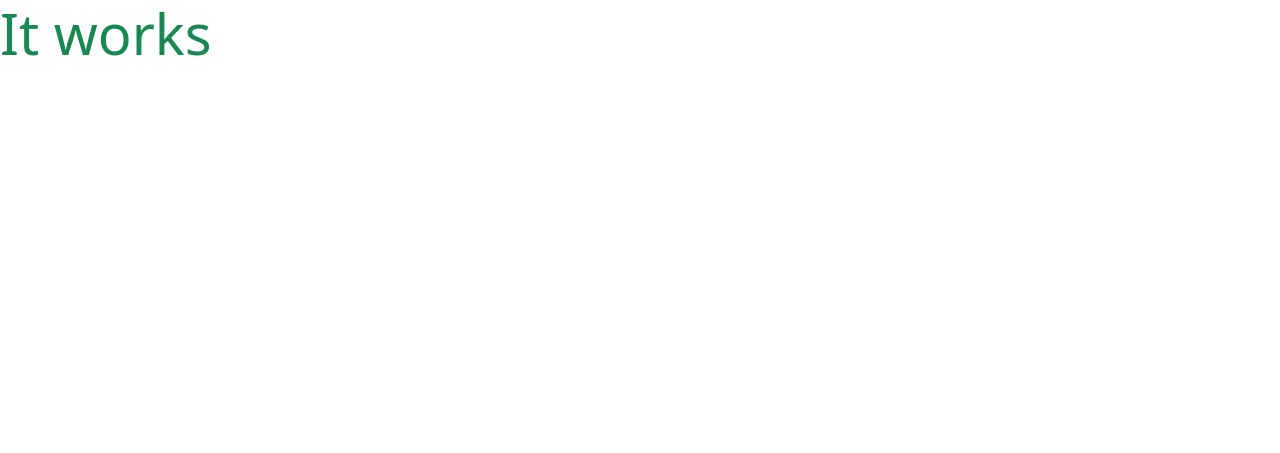
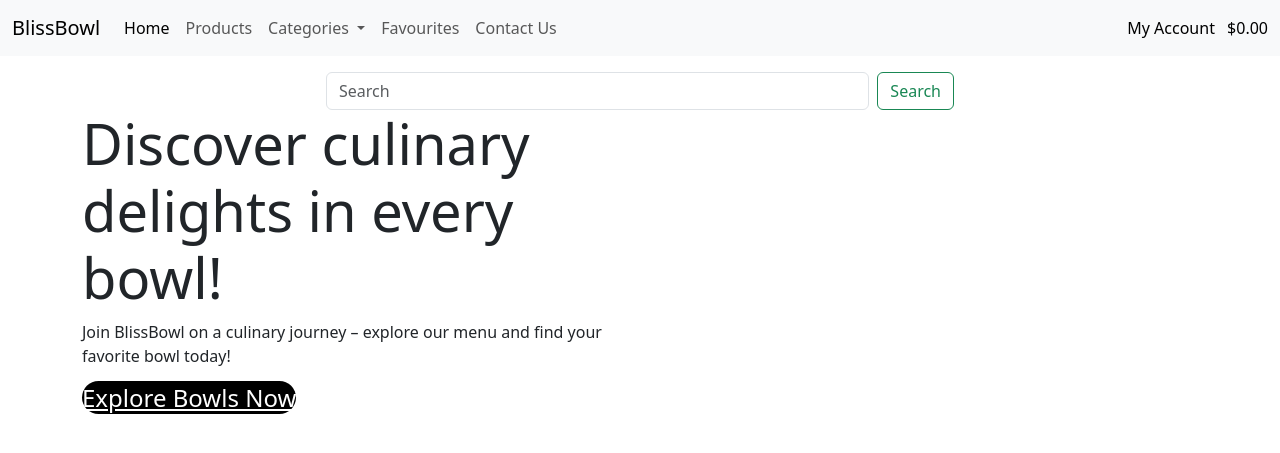
Before and after one commit to nataliiasolomchak21/blissbowl, a Django app: page / in a window 1280 px wide. Shown: the top 453 px of the page. Run offline with Django 3.2, Linux system fonts and the light colour scheme.

Commit message:
Add header and home page text

```diff
--- a/homepage/templates/homepage/index.html
+++ b/homepage/templates/homepage/index.html
@@ -1,6 +1,24 @@
 {% extends "base.html" %}
 {% load static %}
 
+{% block page_header %}
+<div class="container header-container">
+    <div class="row">
+        <div class="col"></div>
+    </div>
+</div>
+{% endblock %}
+
 {% block content %}
-<h1 class="display-4 text-success">It works</h1>
+<div class="container">
+    <div class="row">
+        <div class="col-12 col-md-6 home">
+            <h1 class="display-4">Discover culinary delights in every bowl!</h1>
+            <p>Join BlissBowl on a culinary journey – explore our menu and find your favorite bowl today!</p>
+            <div class="">
+                <h4><a href="" class="text-white bg-black rounded-5">Explore Bowls Now</a></h4>
+            </div>
+        </div>
+    </div>
+</div>
 {% endblock %}
--- a/templates/base.html
+++ b/templates/base.html
@@ -2,6 +2,7 @@
 
 <!doctype html>
 <html lang="en">
+
 <head>
   <!-- Meta tags -->
   {% block meta %}
@@ -21,9 +22,9 @@
   {% endblock %}
   <!-- Bootstrap JS scripts -->
   {% block corejs %}
+  <!-- <script src="https://kit.fontawesome.com/e9c73d7092.js" crossorigin="anonymous"></script> -->
   <script src="https://cdn.jsdelivr.net/npm/@popperjs/core@2.11.8/dist/umd/popper.min.js" integrity="sha384-I7E8VVD/ismYTF4hNIPjVp/Zjvgyol6VFvRkX/vR+Vc4jQkC+hVqc2pM8ODewa9r" crossorigin="anonymous"></script>
   <script src="https://cdn.jsdelivr.net/npm/bootstrap@5.3.2/dist/js/bootstrap.min.js" integrity="sha384-BBtl+eGJRgqQAUMxJ7pMwbEyER4l1g+O15P+16Ep7Q9Q+zqX6gSbd85u4mG4QzX+" crossorigin="anonymous"></script>
-        <script src="https://cdn.jsdelivr.net/npm/bootstrap@5.3.2/dist/js/bootstrap.bundle.min.js" integrity="sha384-C6RzsynM9kWDrMNeT87bh95OGNyZPhcTNXj1NW7RuBCsyN/o0jlpcV8Qyq46cDfL" crossorigin="anonymous"></script>
   {% endblock %}
 
   {% block extra_js %}
@@ -31,9 +32,97 @@
   <!-- Title -->
   <title>BlissBowl {% block extra_title %}{% endblock %}</title>
 </head>
+
 <body>
   <!-- Header -->
-    <header class="container-fluid fixed-top"></header>
+  <header>
+    <nav class="navbar navbar-expand-lg bg-body-tertiary">
+      <div class="container-fluid">
+        <a class="navbar-brand" href="#">BlissBowl</a>
+        <button class="navbar-toggler" type="button" data-bs-toggle="collapse" data-bs-target="#navbarSupportedContent"
+          aria-controls="navbarSupportedContent" aria-expanded="false" aria-label="Toggle navigation">
+          <span class="navbar-toggler-icon"></span>
+        </button>
+        <div class="collapse navbar-collapse" id="navbarSupportedContent">
+          <ul class="navbar-nav me-auto mb-2 mb-lg-0">
+            <li class="nav-item">
+              <a class="nav-link active" aria-current="page" href="#">Home</a>
+            </li>
+            <li class="nav-item">
+              <a class="nav-link" href="#">Products</a>
+            </li>
+            <li class="nav-item dropdown">
+              <a class="nav-link dropdown-toggle" href="#" role="button" data-bs-toggle="dropdown"
+                aria-expanded="false">
+                Categories
+              </a>
+              <ul class="dropdown-menu">
+                <li><a class="dropdown-item" href="#">Chicken Bowls</a></li>
+                <li><a class="dropdown-item" href="#">Fish Bowls</a></li>
+                <li>
+                </li>
+                <li><a class="dropdown-item" href="#">Beef Bowls</a></li>
+                <li><a class="dropdown-item" href="#">Veggie Bowls</a></li>
+              </ul>
+            </li>
+            <li class="nav-item">
+              <a class="nav-link" href="">Favourites</a>
+            </li>
+            <li class="nav-item">
+              <a class="nav-link" href="">Contact Us</a>
+            </li>
+          </ul>
+        </div>
+        <div class=" mx-auto py-1 py-lg-0">
+          <ul class="list-inline list-unstyled text-center text-lg-right my-0">
+              <li class="list-inline-item dropdown">
+                  <a class="text-black nav-link" href="#" id="user-options" data-toggle="dropdown" aria-haspopup="true" aria-expanded="false">
+                      <div class="text-center">
+                          <div><i class="fas fa-user fa-lg"></i></div>
+                          <p class="my-0">My Account</p>
+                      </div>
+                  </a>
+                  <div class="dropdown-menu border-0" aria-labelledby="user-options">
+                      {% if request.user.is_authenticated %}
+                          {% if request.user.is_superuser %}
+                              <a href="" class="dropdown-item">Product Management</a>
+                          {% endif %}
+                          <a href="" class="dropdown-item">My Profile</a>
+                          <a href="" class="dropdown-item">Logout</a>
+                      {% else %}
+                          <a href="" class="dropdown-item">Register</a>
+                          <a href="" class="dropdown-item">Login</a>
+                      {% endif %}
+                  </div>
+              </li>
+              <li class="list-inline-item">
+                  <a class="{% if grand_total %}text-info font-weight-bold{% else %}text-black{% endif %} nav-link" href="">
+                      <div class="text-center">
+                          <div><i class="fas fa-shopping-bag fa-lg"></i></div>
+                          <p class="my-0">
+                              {% if grand_total %}
+                                  ${{ grand_total|floatformat:2 }}
+                              {% else %}
+                                  $0.00
+                              {% endif %}
+                          </p>
+                      </div>
+                  </a>
+              </li>
+          </ul>
+      </div>
+      </div>
+    </nav>
+    <!-- Search bar -->
+    <div class="row">
+      <div class="col-6 mx-auto">
+        <form class="d-flex mt-3" role="search">
+          <input class="form-control me-2" type="search" placeholder="Search" aria-label="Search">
+          <button class="btn btn-outline-success" type="submit">Search</button>
+        </form>
+      </div>
+    </div>
+  </header>
   <!-- Messages -->
   {% if messages %}
   <div class="message-container"></div>
@@ -48,4 +137,5 @@
   {% block postloadjs %}
   {% endblock %}
 </body>
+
 </html>
```
Lines whose indentation alone changed are shown as unchanged.
